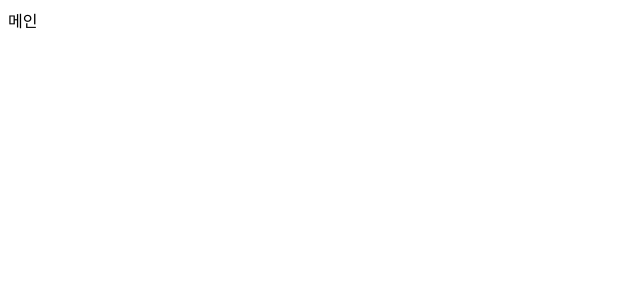
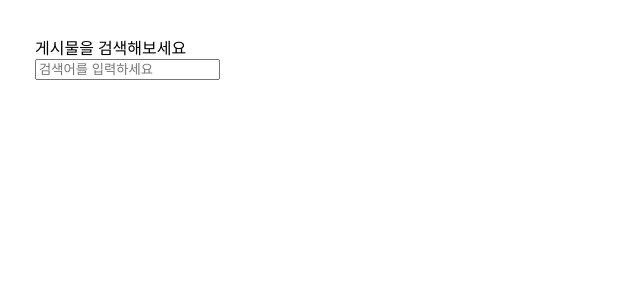
Before and after one commit to LJS0000/solidarite, a React (Create React App) app: page / in a window 1280 px wide. Shown: the top 300 px of the page, without its empty margins (0-640 px from the left). Built offline with nearby package versions, Linux system fonts and the light colour scheme.

Commit message:
레이아웃 적용
글로벌스타일, 레이아웃 적용

```diff
--- /dev/null
+++ b/src/components/common/GlobalStyle.jsx
@@ -0,0 +1,9 @@
+import { createGlobalStyle } from "styled-components";
+
+const GlobalStyle = createGlobalStyle`
+  * {
+      margin: 0;
+      box-sizing: border-box;
+  }
+`;
+export default GlobalStyle;
--- /dev/null
+++ b/src/components/common/Layout.jsx
@@ -0,0 +1,8 @@
+import styled from "styled-components";
+
+const Layout = styled.div`
+  max-width: 930px;
+  margin: 35px;
+`;
+
+export default Layout;
--- a/src/index.js
+++ b/src/index.js
@@ -2,9 +2,13 @@ import React from 'react';
 import ReactDOM from 'react-dom/client';
 import App from './App';
 
+import GlobalStyle from "./components/common/GlobalStyle";
+import Layout from './components/common/Layout';
+
 const root = ReactDOM.createRoot(document.getElementById('root'));
 root.render(
-  <React.StrictMode>
-    <App />
-  </React.StrictMode>
+  <Layout>
+      <GlobalStyle/>
+      <App/>
+  </Layout>
 );
--- a/src/pages/MainPage.jsx
+++ b/src/pages/MainPage.jsx
@@ -1,6 +1,12 @@
 const MainPage = () => {
+
   return(
-    <div>메인</div>
+    <>
+      <div>게시물을 검색해보세요</div>
+      <input
+       placeholder="검색어를 입력하세요"
+      />
+    </>
   )
 }
 export default MainPage
```
